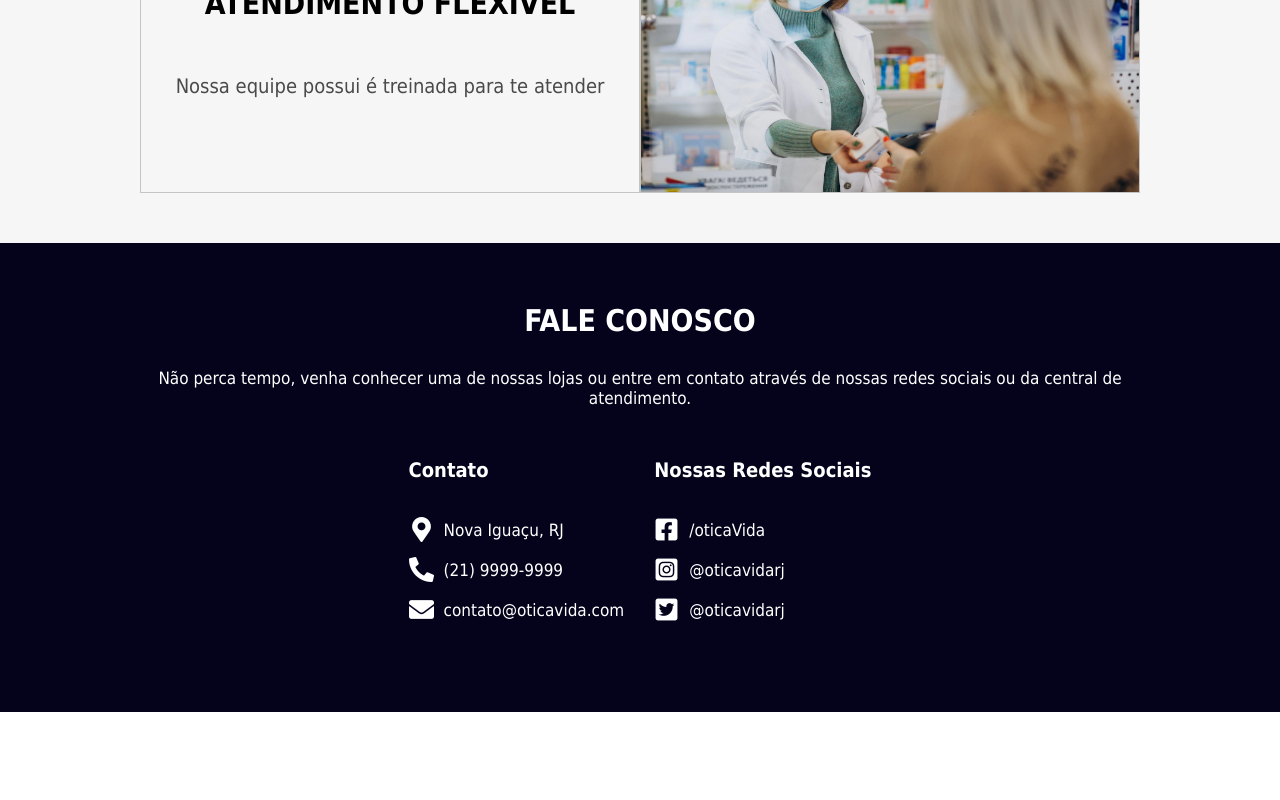
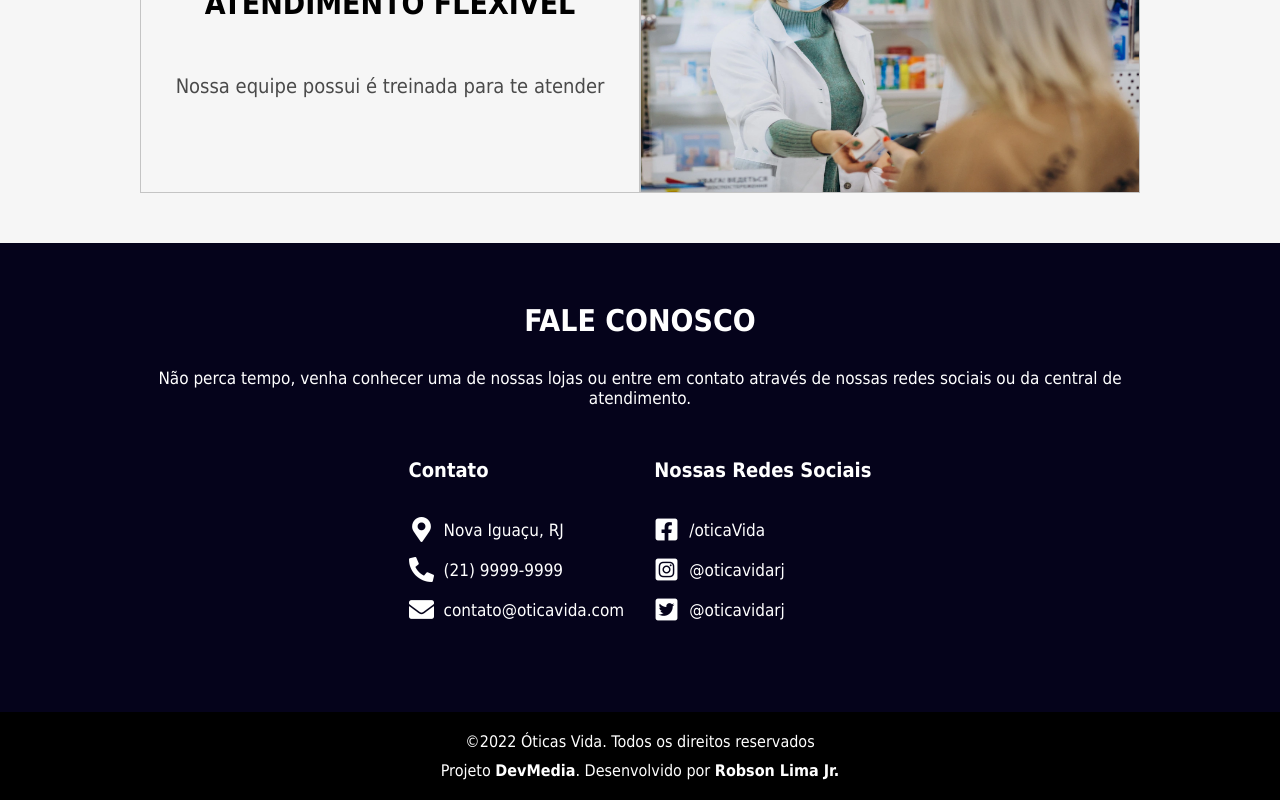
Before and after one commit to Robson-Lima-Jr/projeto14-react-otica, a Next.js app: page / in a window 1280 px wide. Shown: the part 2500-3300 px from the top of the page. Before the commit the page ends 3212 px from the top, so only its background shows below. Built offline with nearby package versions, Linux system fonts and the light colour scheme.

Commit message:
rodape criado, projeto base pronto

```diff
--- /dev/null
+++ b/src/components/Rodape/Rodape.module.css
@@ -0,0 +1,24 @@
+.container_rodape {
+    background-color: black;
+}
+
+.container_base {
+    width: 100%;
+    max-width: 1024px;
+    height: 100%;
+    margin: 0px auto;
+    padding: 20px 10px;
+    display: flex;
+    flex-direction: column;
+    justify-content: center;
+    align-items: center;
+    gap: 10px;
+
+    color: white;
+}
+
+.container_base .links_rodape {
+    text-decoration: none;
+    color: white;
+    font-weight: bold;
+}
--- /dev/null
+++ b/src/components/Rodape/index.jsx
@@ -0,0 +1,14 @@
+import styles from "./Rodape.module.css";
+import Link from "next/link";
+
+export default function Rodape() {
+    return (
+        <footer className={styles.container_rodape}>
+            <div className={styles.container_base}>
+                <p>&copy;2022 Óticas Vida. Todos os direitos reservados</p>
+
+                <p>Projeto <Link href="https://www.devmedia.com.br/" target="_blank" className={styles.links_rodape}>DevMedia</Link>. Desenvolvido por <Link href="https://github.com/Robson-Lima-Jr" target="_blank" className={styles.links_rodape}>Robson Lima Jr.</Link></p>
+            </div>
+        </footer>
+    );
+}
--- a/src/components/Topo/index.jsx
+++ b/src/components/Topo/index.jsx
@@ -12,7 +12,7 @@ export default function Topo() {
             <nav>
                 <Link href="#produtos" className={styles.linksTopo}>PRODUTOS</Link>
                 <Link href="#sobre" className={styles.linksTopo}>SOBRE</Link>
-                <Link href="#produtos" className={styles.linksTopo}>CONTATO</Link>
+                <Link href="#contato" className={styles.linksTopo}>CONTATO</Link>
             </nav>
         </header>
     );
--- a/src/pages/index.js
+++ b/src/pages/index.js
@@ -7,6 +7,7 @@ import SecaoCapa from "@/components/SecaoCapa";
 import SecaoProdutos from "@/components/SecaoProdutos";
 import SecaoSobre from "@/components/SecaoSobre";
 import SecaoContatos from "@/components/SecaoContatos";
+import Rodape from "@/components/Rodape";
 
 export default function Home() {
   return (
@@ -45,10 +46,9 @@ export default function Home() {
             <SecaoContatos />
           </div>
         </section>
-
-
       </main>
 
+      <Rodape />
     </div>
   );
 }
```
Also changed, not shown: src/styles/Home.module.css (+0 -8 lines).
